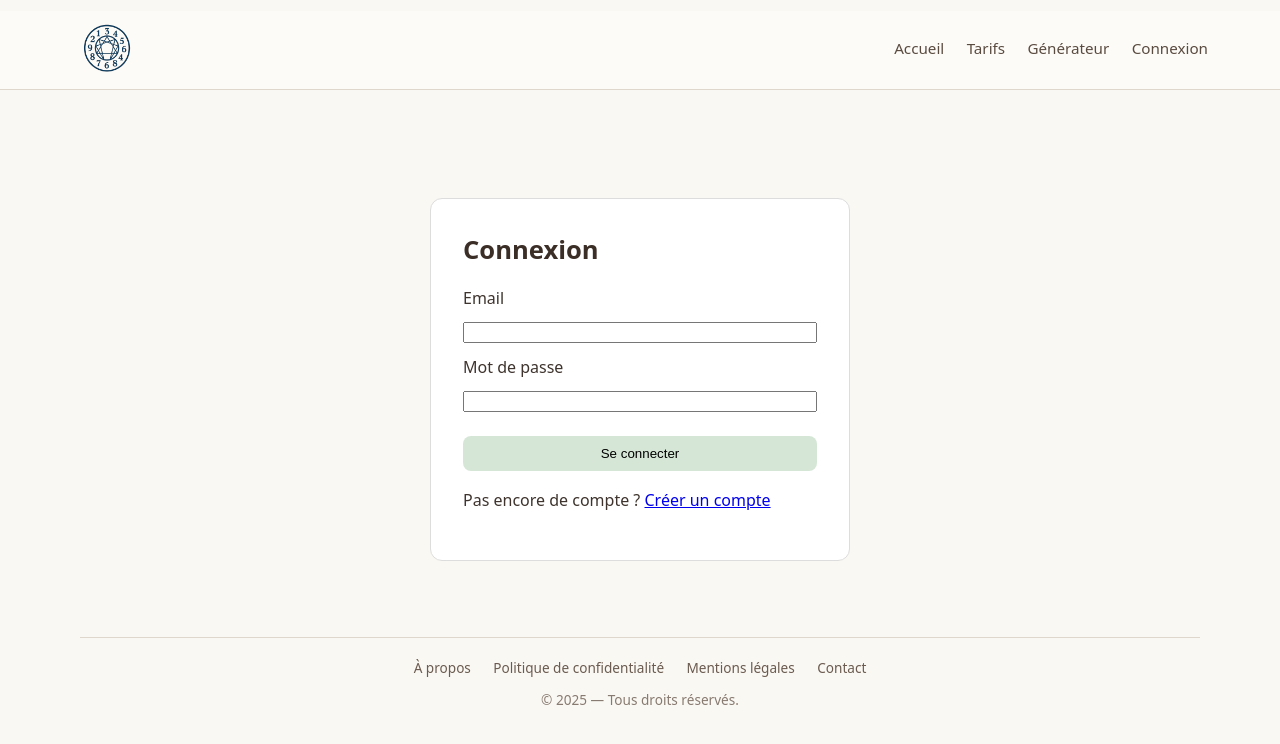
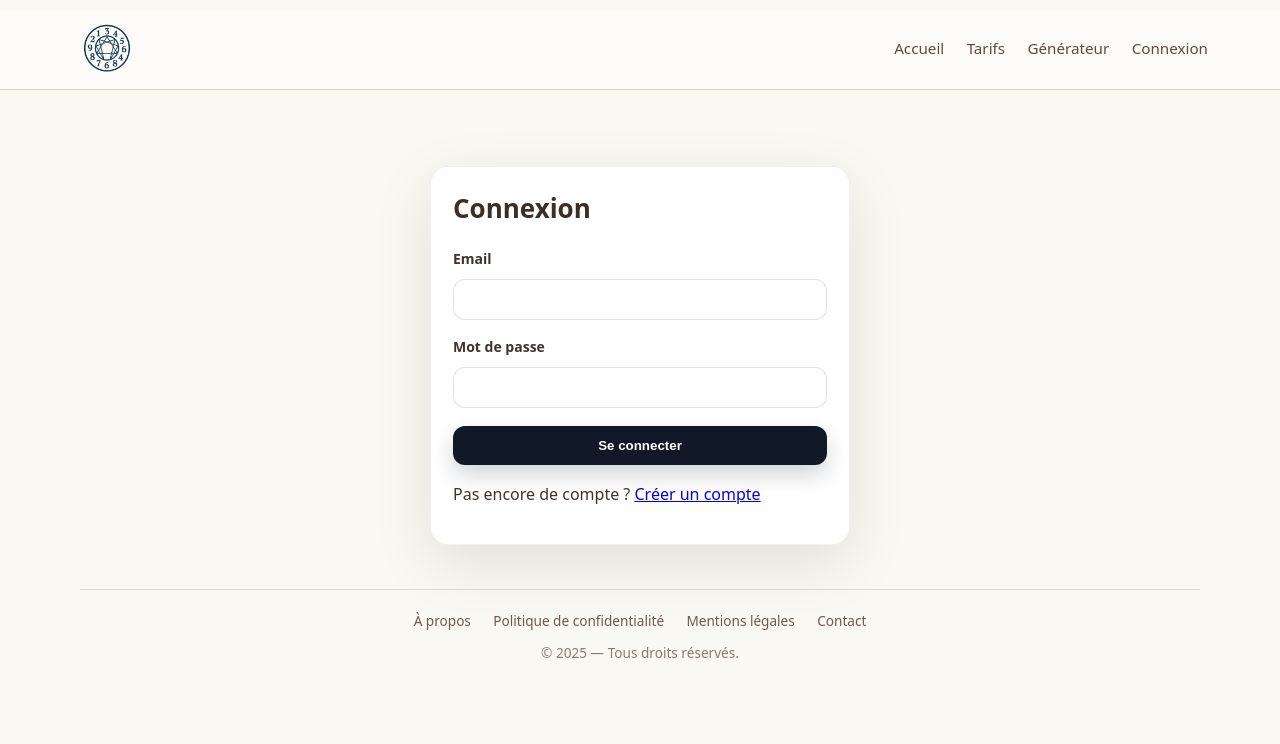
Before and after one commit to Itshibanta/numerology-app, a React (Vite) app in the folder web/: page /signin in a window 1280 px wide. Shown: the top 744 px of the page. Built offline with nearby package versions, Linux system fonts and the light colour scheme; no server answers.

Commit message:
style: modern modal + auth pages

```diff
--- a/web/src/App.css
+++ b/web/src/App.css
@@ -1259,3 +1259,145 @@ p {
   margin-top:12px;
   flex-wrap:wrap;
 }
+
+/* =========================
+   MODAL (auth required)
+========================= */
+.modal-overlay{
+  position: fixed;
+  inset: 0;
+  background: rgba(10, 10, 10, 0.55);
+  display:flex;
+  align-items:center;
+  justify-content:center;
+  z-index: 9999;
+  padding: 16px;
+}
+
+.modal-card{
+  width: min(520px, 92vw);
+  background: #fff;
+  border-radius: 18px;
+  box-shadow: 0 18px 60px rgba(0,0,0,0.22);
+  border: 1px solid rgba(0,0,0,0.06);
+  overflow: hidden;
+}
+
+.modal-card h3{
+  margin: 0;
+  padding: 18px 18px 8px;
+  font-size: 22px;
+}
+
+.modal-card p{
+  margin: 0;
+  padding: 0 18px 14px;
+  color: #4b5563;
+  line-height: 1.4;
+}
+
+.modal-actions{
+  display:flex;
+  gap: 10px;
+  padding: 14px 18px 18px;
+  flex-wrap: wrap;
+  justify-content: flex-end;
+}
+
+/* Boutons cohérents */
+.btn{
+  appearance: none;
+  border: 1px solid rgba(0,0,0,0.10);
+  border-radius: 12px;
+  padding: 10px 14px;
+  font-weight: 600;
+  cursor: pointer;
+  transition: transform .06s ease, box-shadow .12s ease, opacity .12s ease;
+  background: #fff;
+}
+
+.btn:active{ transform: translateY(1px); }
+.btn:disabled{ opacity: .6; cursor: not-allowed; }
+
+.btn-primary{
+  border: none;
+  background: #111827;
+  color: #fff;
+  box-shadow: 0 10px 22px rgba(17,24,39,0.22);
+}
+
+.btn-secondary{
+  background: rgba(17,24,39,0.06);
+  color: #111827;
+  border: 1px solid rgba(17,24,39,0.10);
+}
+
+.btn-ghost{
+  background: transparent;
+  color: #111827;
+}
+
+/* =========================
+   AUTH PAGES (signin/signup)
+========================= */
+.auth-container{
+  width: min(520px, 92vw);
+  margin: 28px auto;
+  background: #fff;
+  border-radius: 18px;
+  border: 1px solid rgba(0,0,0,0.06);
+  box-shadow: 0 18px 60px rgba(0,0,0,0.10);
+  padding: 22px;
+}
+
+.auth-container h2{
+  margin: 0 0 14px;
+  font-size: 26px;
+}
+
+.auth-form{
+  display:flex;
+  flex-direction: column;
+  gap: 10px;
+}
+
+.auth-form label{
+  font-weight: 600;
+  font-size: 14px;
+  margin-top: 6px;
+}
+
+.auth-form input{
+  border-radius: 12px;
+  border: 1px solid rgba(0,0,0,0.12);
+  padding: 12px 12px;
+  outline: none;
+}
+
+.auth-form input:focus{
+  border-color: rgba(17,24,39,0.35);
+  box-shadow: 0 0 0 4px rgba(17,24,39,0.08);
+}
+
+.auth-btn{
+  margin-top: 8px;
+  border: none;
+  border-radius: 12px;
+  padding: 12px 14px;
+  font-weight: 700;
+  background: #111827;
+  color: #fff;
+  cursor: pointer;
+  box-shadow: 0 10px 22px rgba(17,24,39,0.18);
+}
+
+.auth-btn:active{ transform: translateY(1px); }
+
+.auth-error{
+  background: rgba(239, 68, 68, 0.08);
+  border: 1px solid rgba(239, 68, 68, 0.18);
+  color: #991b1b;
+  padding: 10px 12px;
+  border-radius: 12px;
+  margin: 6px 0 0;
+}
--- a/web/src/pages/ThemeGeneratorPage.tsx
+++ b/web/src/pages/ThemeGeneratorPage.tsx
@@ -138,6 +138,7 @@ export default function ThemeGeneratorPage() {
             <div className="modal-actions">
               <button
                 type="button"
+                className="btn btn-primary"
                 onClick={() => (window.location.href = "/signup")}
               >
                 Créer un compte
@@ -145,12 +146,17 @@ export default function ThemeGeneratorPage() {
 
               <button
                 type="button"
+                className="btn btn-secondary"
                 onClick={() => (window.location.href = "/signin")}
               >
                 Se connecter
               </button>
 
-              <button type="button" onClick={() => setShowAuthModal(false)}>
+              <button
+                type="button"
+                className="btn btn-ghost"
+                onClick={() => setShowAuthModal(false)}
+              >
                 Fermer
               </button>
             </div>
```
